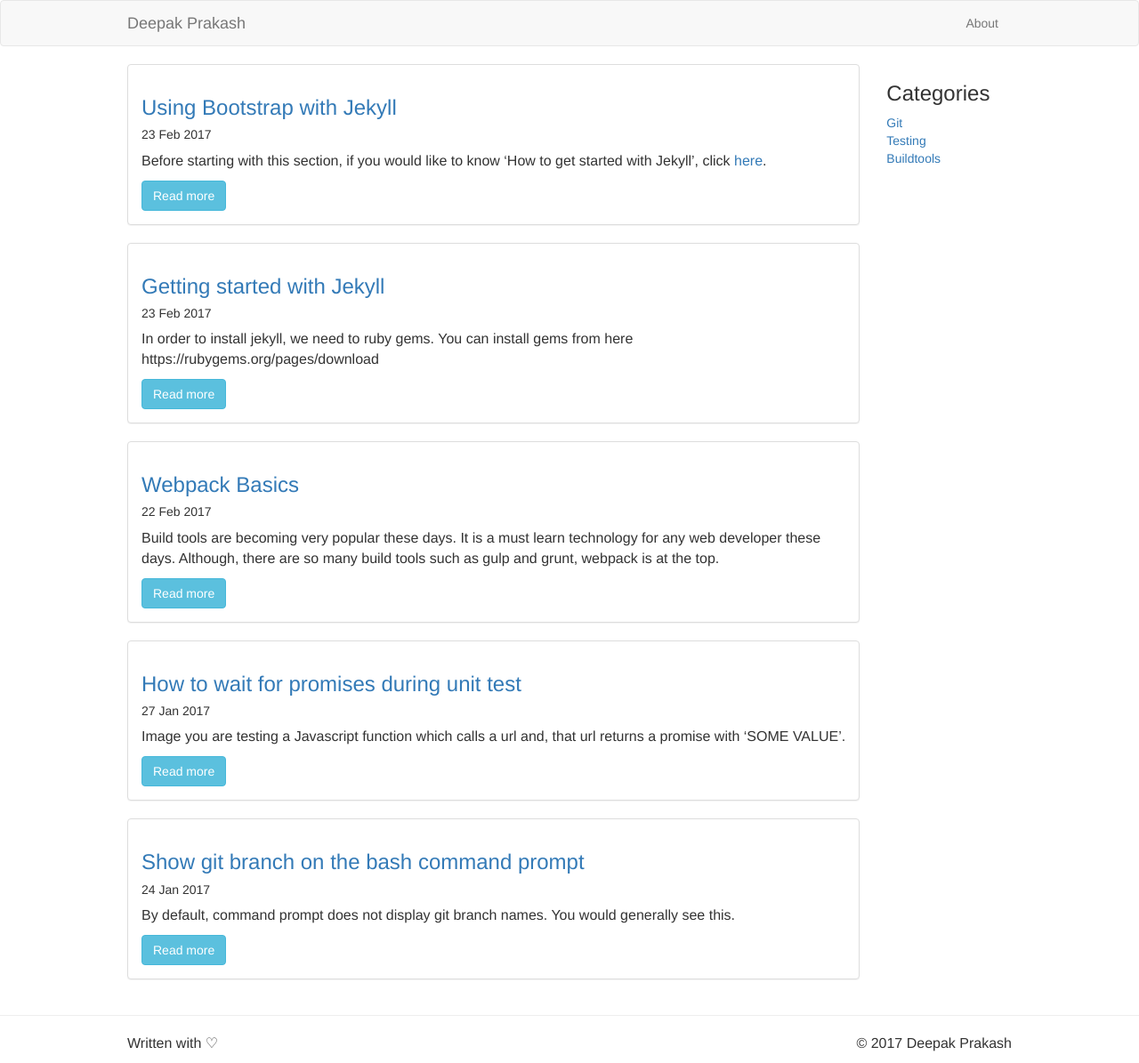
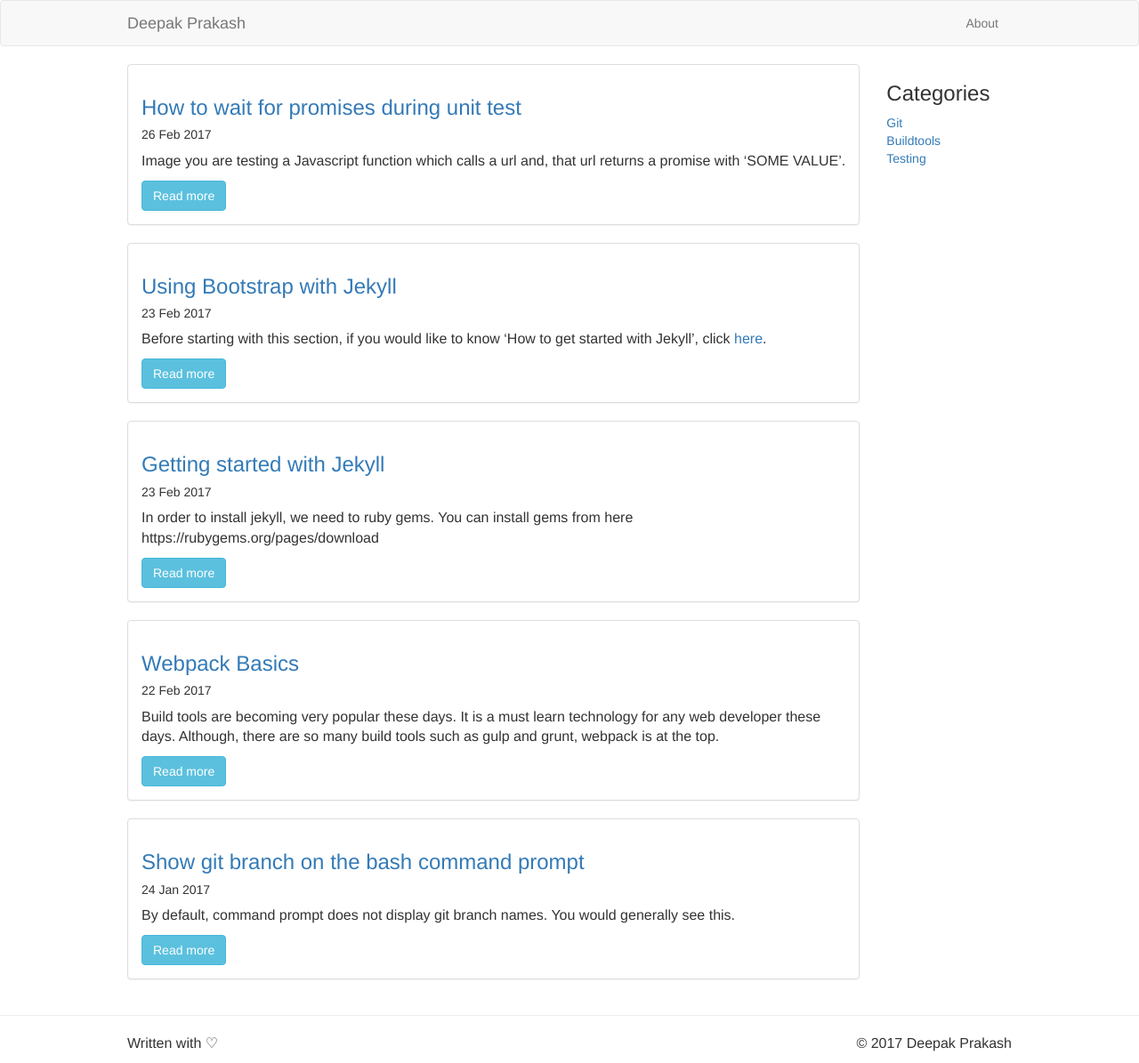
Before and after one commit to deepak6sp/deepak6sp.github.io, a Jekyll site: the page built from index.html, in a window 1280 px wide. Shown: the whole page at 89% size. Built offline with Jekyll 4.4.1, drawn with Linux system fonts in a browser that asks for light colours; nearby versions of some CDN libraries.

Commit message:
promises post done

```diff
--- a/_posts/2017-02-27-Unit-Testing-Promises.markdown
+++ b/_posts/2017-02-26-Unit-Testing-Promises.markdown
@@ -1,7 +1,7 @@
 ---
 layout: post
 title:  "How to wait for promises during unit test"
-date:   2017-01-27 22:21:57 +1100
+date:   2017-02-26 22:21:57 +1100
 category: Testing
 ---
 Image you are testing a Javascript function which calls a url and, that url returns a promise with ‘SOME VALUE’.
```
